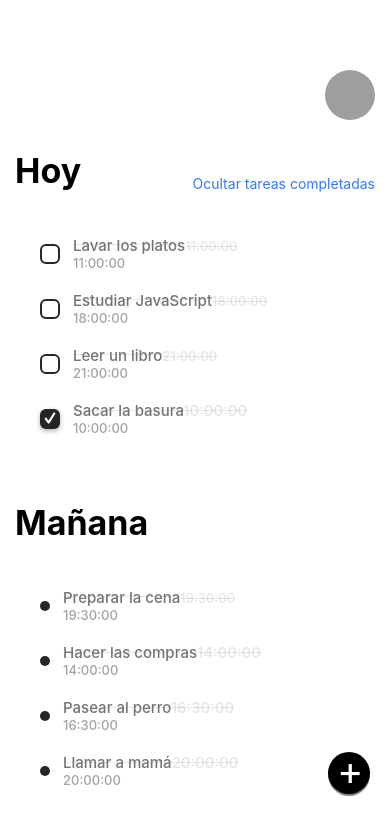
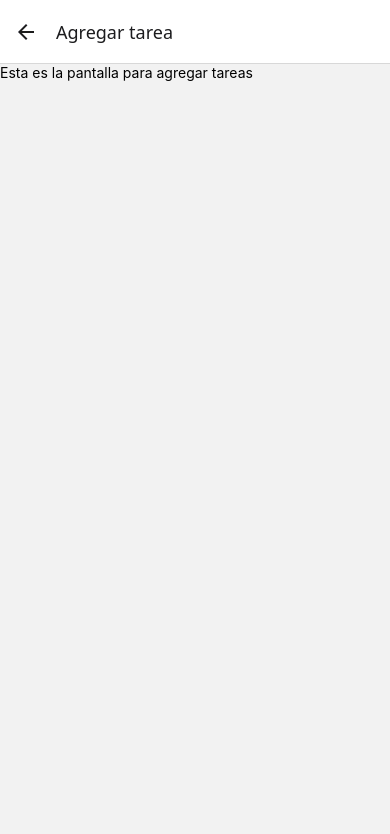
Before and after one commit to PedroPabloCarrasco/MinimalToDoApp, a React Native app: screen /add in a window 390 px wide. Shown: the top 834 px of the page. Built offline with nearby package versions, Linux system fonts and the light colour scheme; grey boxes are pictures that could not be loaded.

Commit message:
Conexión segunda screen add task

```diff
--- a/App.js
+++ b/App.js
@@ -1,7 +1,26 @@
-import Home from "./data/screens/Home";
+import { NavigationContainer } from '@react-navigation/native';
+import { createNativeStackNavigator } from '@react-navigation/native-stack';
+
+import Home from './data/screens/Home';
+import AddTodo from './data/screens/AddTodo';
+
+const Stack = createNativeStackNavigator();
 
 export default function App() {
   return (
-    <Home />
+    <NavigationContainer>
+      <Stack.Navigator>
+        <Stack.Screen
+          name="home"
+          component={Home}
+          options={{ headerShown: false }}
+        />
+        <Stack.Screen
+          name="add"
+          component={AddTodo}
+          options={{ title: 'Agregar tarea' }}
+        />
+      </Stack.Navigator>
+    </NavigationContainer>
   );
-};
+}
--- /dev/null
+++ b/data/screens/AddTodo.js
@@ -0,0 +1,10 @@
+import * as React from 'react';
+import { View, Text } from 'react-native';
+
+export default function AddTodo() {
+  return (
+    <View>
+      <Text>Esta es la pantalla para agregar tareas</Text>
+    </View>
+  );
+}
--- a/data/screens/Home.js
+++ b/data/screens/Home.js
@@ -1,28 +1,27 @@
 import * as React from 'react';
 import { StyleSheet, Text, View, Image, TouchableOpacity } from 'react-native';
 import TodoList from '../../components/TodoList';
-import { todosData } from '../todos'; // asegúrate que está bien exportado
+import { todosData } from '../todos';
+import { useNavigation } from '@react-navigation/native';
 
 export default function Home() {
+  const navigation = useNavigation();
+
   const [localData, setLocalData] = React.useState(
     todosData.sort((a, b) => a.isCompleted - b.isCompleted)
   );
 
-  const [isHidden, setisHidden] = React.useState(false);
+  const [isHidden, setIsHidden] = React.useState(false);
 
-  //Función para ocultar elementos
   const handleHidePress = () => {
     if (isHidden) {
-        setisHidden(false)
-        setLocalData(todosData.sort((a, b) => a.isCompleted - b.isCompleted))
-        return;
+      setIsHidden(false);
+      setLocalData(todosData.sort((a, b) => a.isCompleted - b.isCompleted));
+    } else {
+      setIsHidden(true);
+      setLocalData(localData.filter(todo => !todo.isCompleted));
     }
-    setisHidden(!isHidden)
-    //Filtramos las tareas y regresamos las tareas que no estan completadas
-    setLocalData(localData.filter(todo => !todo.isCompleted))
-
-
-  }
+  };
 
   return (
     <View style={styles.container}>
@@ -31,22 +30,25 @@ export default function Home() {
         style={styles.pic}
       />
 
-      <View style={{flexDirection: 'row', alignItems: 'center', justifyContent:'space-between'}}>
+      <View style={styles.header}>
         <Text style={styles.title}>Hoy</Text>
-
         <TouchableOpacity onPress={handleHidePress}>
-        <Text style={{ color: '#3478F6' }}>{isHidden ? "Mostrar tareas completadas": "Ocultar tareas completadas"}</Text>
+          <Text style={styles.toggleText}>
+            {isHidden ? 'Mostrar tareas completadas' : 'Ocultar tareas completadas'}
+          </Text>
         </TouchableOpacity>
       </View>
+
       <TodoList todosData={localData.filter(todo => todo.isToday)} />
-
 
       <Text style={styles.title}>Mañana</Text>
       <TodoList todosData={todosData.filter(todo => !todo.isToday)} />
 
-        <TouchableOpacity style={styles.button}>
+      <TouchableOpacity
+        style={styles.button}
+        onPress={() => navigation.navigate('add')}
+      >
         <Text style={styles.plus}>+</Text>
-
       </TouchableOpacity>
     </View>
   );
@@ -66,37 +68,40 @@ const styles = StyleSheet.create({
     borderRadius: 25,
     alignSelf: 'flex-end',
   },
+  header: {
+    flexDirection: 'row',
+    alignItems: 'center',
+    justifyContent: 'space-between',
+  },
   title: {
     fontSize: 34,
     fontWeight: 'bold',
     marginBottom: 35,
     marginTop: 10,
   },
-
+  toggleText: {
+    color: '#3478F6',
+  },
   button: {
-    width: 42,
-    height: 42,
-    borderRadius: 21,
+    width: 60,
+    height: 60,
+    borderRadius: 30,
     backgroundColor: '#000',
     position: 'absolute',
-    bottom: 50,
+    bottom: 40,
     right: 20,
+    justifyContent: 'center',
+    alignItems: 'center',
     shadowOffset: {
       width: 0,
       height: 2,
     },
-    shadowOpacity: .5,
-    shadowRadius: .5,
-    elevation: .5,
+    shadowOpacity: 0.3,
+    shadowRadius: 4,
+    elevation: 5,
   },
-
   plus: {
     fontSize: 40,
     color: '#fff',
-    position: 'absolute',
-    top: -6,
-    left: 9,
-  }
-
-
+  },
 });
```
Also changed, not shown: package.json (+7 -1 lines), 1 other file (tests, documents, lock files or other folders). Lines whose indentation alone changed are shown as unchanged.
